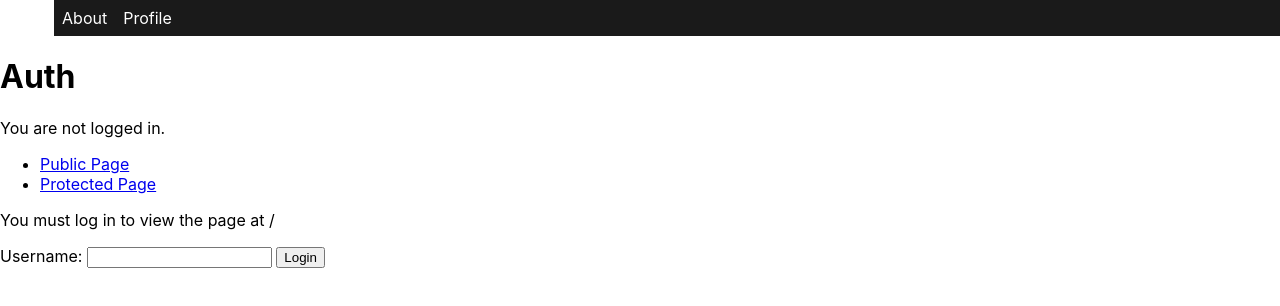
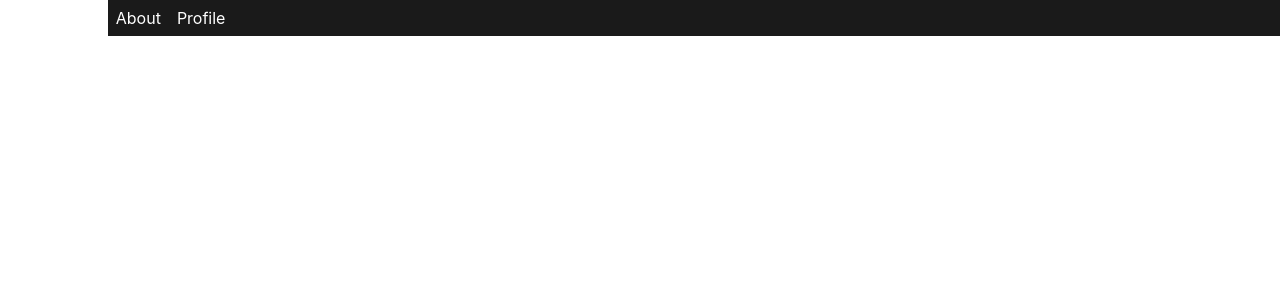
Before and after one commit to SimBys/task-master, a React (Create React App) app: page /login in a window 1280 px wide. Shown: the top 306 px of the page. Built offline with nearby package versions, Linux system fonts and the light colour scheme.

Commit message:
set up navigation

```diff
--- a/package.json
+++ b/package.json
@@ -12,6 +12,7 @@
     "@types/react-dom": "^18.2.6",
     "react": "^18.2.0",
     "react-dom": "^18.2.0",
+    "react-helmet": "^6.1.0",
     "react-router-dom": "^6.14.1",
     "react-scripts": "5.0.1",
     "typescript": "^4.9.5",
@@ -39,5 +40,8 @@
       "last 1 firefox version",
       "last 1 safari version"
     ]
+  },
+  "devDependencies": {
+    "@types/react-helmet": "^6.1.6"
   }
 }
--- a/src/App.tsx
+++ b/src/App.tsx
@@ -1,63 +1,52 @@
-import * as React from "react";
-import {
-    Routes,
-    Route,
-    Link,
-    useNavigate,
-    useLocation,
-    Navigate,
-    Outlet,
-} from "react-router-dom";
-import {fakeAuthProvider} from "./pages/auth";
+import { Link, Navigate, Outlet, Route, Routes, useLocation, useNavigate } from "react-router-dom";
+import { fakeAuthProvider } from "./pages/auth";
 import Navbar from "./Components/Navbar";
+import Home from "./pages/Home";
+import { createContext, useContext, useEffect, useState } from "react";
+import About from "./pages/About";
+import { Helmet } from "react-helmet";
 
 export default function App() {
     return (
-        <>
+        <AuthProvider>
             <Navbar />
-
-            <AuthProvider>
-                <h1>Auth</h1>
-
-                {router}
-            </AuthProvider>
-        </>
+            <RouterWithTitles />
+        </AuthProvider>
     );
 }
 
-const router = <Routes>
-    <Route element={<Layout />}>
-        <Route path="/" element={<PublicPage />} />
-        <Route path="/login" element={<LoginPage />} />
-        <Route
-            path="/protected"
-            element={
-                <RequireAuth>
-                    <ProtectedPage />
-                </RequireAuth>
-            }
-        />
-    </Route>
-</Routes>
+const RouterWithTitles = () => {
+    const location = useLocation();
+    const [title, setTitle] = useState("");
 
-function Layout() {
+    useEffect(() => {
+        const currentPath = location.pathname;
+
+        // Set the title based on the current route
+        switch (currentPath) {
+            case "/":
+                setTitle("Task master");
+                break;
+            case "/about":
+                setTitle("About - Task master");
+                break;
+            default:
+                setTitle("My App");
+        }
+    }, [location]);
+
     return (
-        <div>
-            <AuthStatus />
-
-            <ul>
-                <li>
-                    <Link to="/">Public Page</Link>
-                </li>
-                <li>
-                    <Link to="/protected">Protected Page</Link>
-                </li>
-            </ul>
-
-            <Outlet />
-        </div>
+        <>
+            <Helmet>
+                <title>{title}</title>
+            </Helmet>
+            <Routes>
+                <Route path="" element={<Home />} />
+                <Route path="about" element={<About />} />
+            </Routes>
+        </>
     );
-}
+};
 
 interface AuthContextType {
     user: any;
@@ -65,10 +54,10 @@ interface AuthContextType {
     signout: (callback: VoidFunction) => void;
 }
 
-let AuthContext = React.createContext<AuthContextType>(null!);
+let AuthContext = createContext<AuthContextType>(null!);
 
 function AuthProvider({ children }: { children: React.ReactNode }) {
-    let [user, setUser] = React.useState<any>(null);
+    let [user, setUser] = useState<any>(null);
 
     let signin = (newUser: string, callback: VoidFunction) => {
         return fakeAuthProvider.signin(() => {
@@ -90,29 +79,7 @@ function AuthProvider({ children }: { children: React.ReactNode }) {
 }
 
 function useAuth() {
-    return React.useContext(AuthContext);
-}
-
-function AuthStatus() {
-    let auth = useAuth();
-    let navigate = useNavigate();
-
-    if (!auth.user) {
-        return <p>You are not logged in.</p>;
-    }
-
-    return (
-        <p>
-            Welcome {auth.user}!{" "}
-            <button
-                onClick={() => {
-                    auth.signout(() => navigate("/"));
-                }}
-            >
-                Sign out
-            </button>
-        </p>
-    );
+    return useContext(AuthContext);
 }
 
 function RequireAuth({ children }: { children: JSX.Element }) {
@@ -144,12 +111,6 @@ function LoginPage() {
         let username = formData.get("username") as string;
 
         auth.signin(username, () => {
-            // Send them back to the page they tried to visit when they were
-            // redirected to the login page. Use { replace: true } so we don't create
-            // another entry in the history stack for the login page.  This means that
-            // when they get to the protected page and click the back button, they
-            // won't end up back on the login page, which is also really nice for the
-            // user experience.
             navigate(from, { replace: true });
         });
     }
@@ -167,11 +128,3 @@ function LoginPage() {
         </div>
     );
 }
-
-function PublicPage() {
-    return <h3>Public</h3>;
-}
-
-function ProtectedPage() {
-    return <h3>Protected</h3>;
-}
--- a/src/Components/Navbar.css
+++ b/src/Components/Navbar.css
@@ -11,7 +11,15 @@
 	padding: 0.5rem;
 }
 
-.navbar a:hover {
+.navbar div {
+	padding: 0.5rem;
+}
+
+.navbar div:hover {
+	cursor: default;
+}
+
+.navbar a:hover{
 	background-color: #fff;
 	text-decoration: none;
 }
--- a/src/Components/Navbar.tsx
+++ b/src/Components/Navbar.tsx
@@ -1,11 +1,12 @@
 import './Navbar.css'
+import {Link} from "react-router-dom";
 
 export default function Navbar() {
     return (
         <div className={'navbar'}>
-            <a href="#asd">Logo</a>
-            <a href="">About</a>
-            <a href="" className={'profile'}>Profile</a>
+            <Link to="">Task master</Link>
+            <Link to="about">About</Link>
+            <div>Profile</div>
         </div>
     );
 }
--- a/src/pages/About.tsx
+++ b/src/pages/About.tsx
@@ -4,7 +4,7 @@
 export default function About() {
     return (
         <>
-            <h1>Home</h1>
+            <h1>About</h1>
         </>
     );
 }
```
Also changed, not shown: 1 other file (tests, documents, lock files or other folders).
